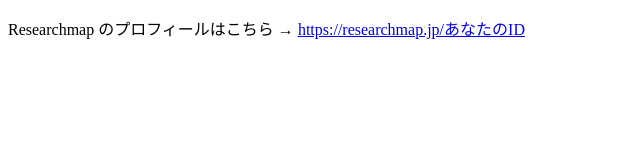
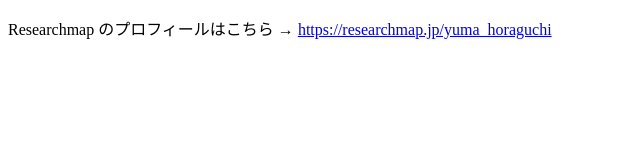
Before and after one commit to HoraguchiYuma/HoraguchiYuma.github.io, a plain HTML site: page index.html in a window 1280 px wide. Shown: the full height of the page, 0-640 px from the left. Drawn offline with Linux system fonts and the light colour scheme.

Commit message:
googlebot向け

```diff
--- a/index.html
+++ b/index.html
@@ -2,6 +2,6 @@
 <html lang="ja">
 <meta charset="utf-8">
 <title>Researchmap – 洞口 裕真</title>
-<meta name="description" content="洞口裕真のResearchmapプロフィール。業績・研究テーマなど。">
+<meta name="description" content="Researchmapプロフィール。">
 <p>Researchmap のプロフィールはこちら →
-<a href="https://researchmap.jp/あなたのID">https://researchmap.jp/あなたのID</a></p>
+<a href="https://researchmap.jp/あなたのID">https://researchmap.jp/yuma_horaguchi</a></p>
```
